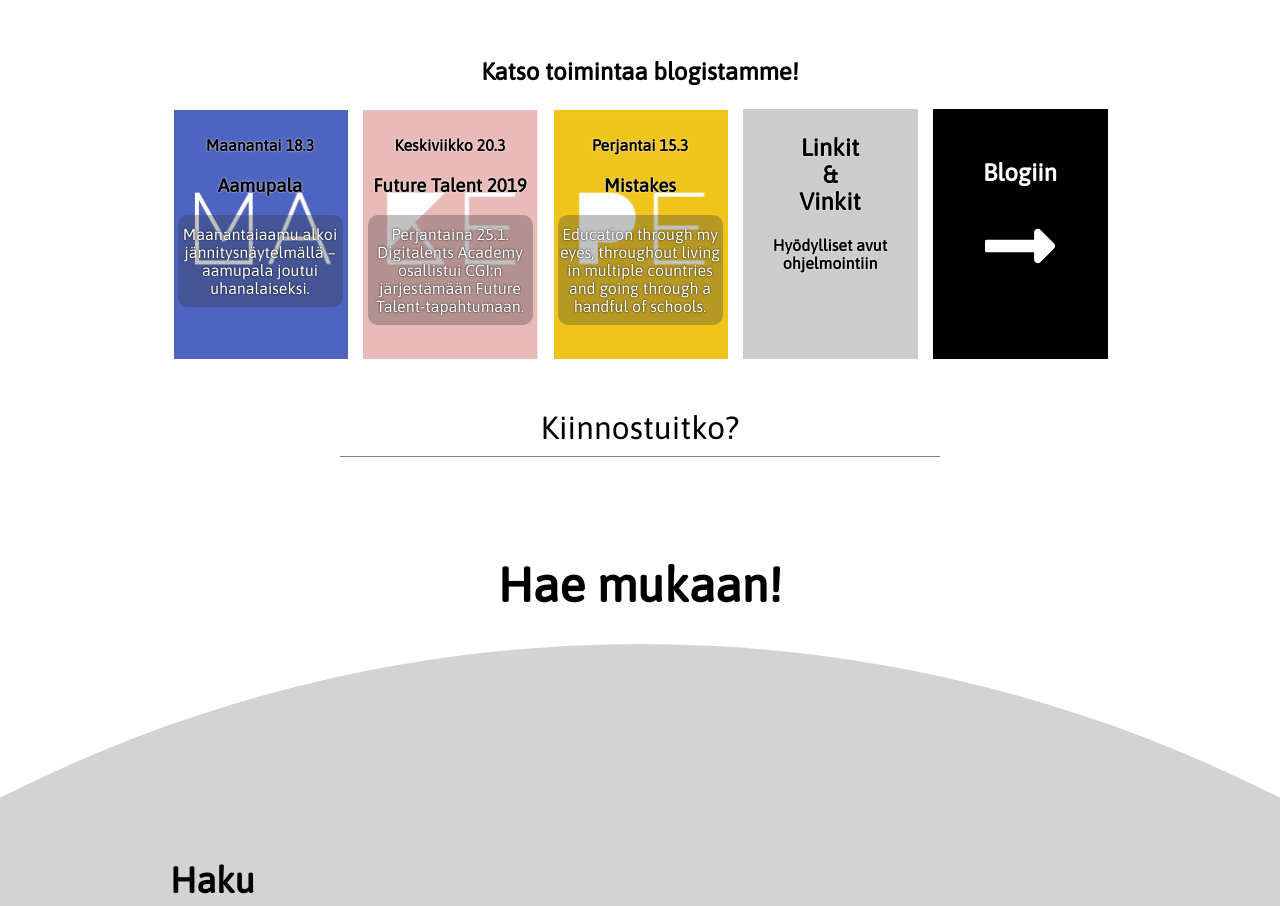
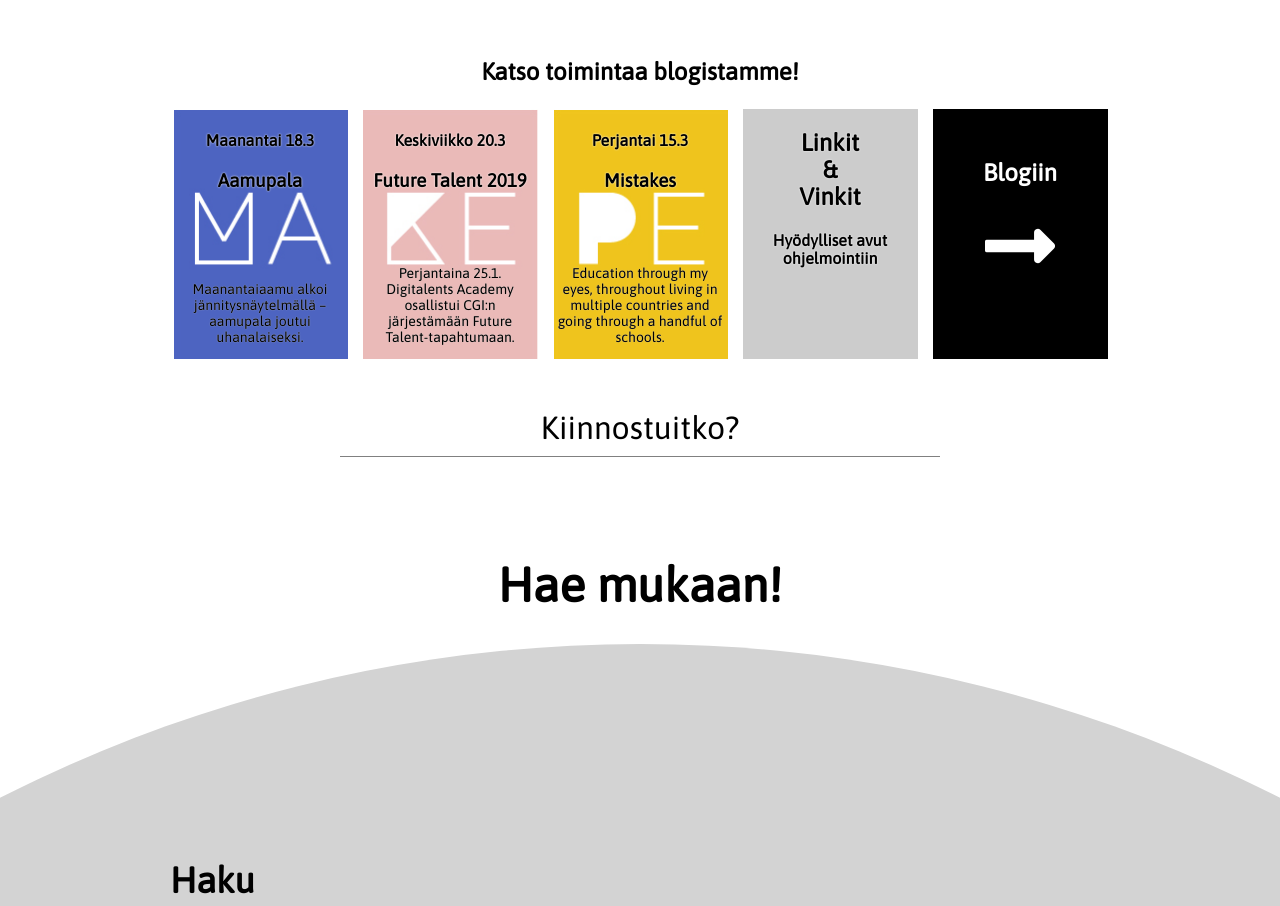
Before and after one commit to digitalents-ictbeginners/website, a React (Create React App) app: page / in a window 1280 px wide. Shown: the part 4438-5344 px from the top of the page. Built offline with nearby package versions, Linux system fonts and the light colour scheme.

Commit message:
Change blog preview.

```diff
--- a/src/components/Home/BlogPreview.css
+++ b/src/components/Home/BlogPreview.css
@@ -26,8 +26,8 @@
 }
 
 .bpcPost {
-    padding: 5px;
     background-color: #ccc;
+    position: relative;
 }
 
 .bpcPost h4, .bpcPost h3, .bpcPost h2 {
@@ -36,11 +36,13 @@
 }
 
 .bpcPost p {
-    padding: 10px 0;
-    color: white;
-    text-shadow: 0 0 2px black;
-    background-color: rgba(50,50,50,0.3);
-    border-radius: 10px;
+    padding: 0 3px;
+    color: black;
+     text-shadow: 0 0 1px #ccc;
+ /*     background-color: rgba(50,50,50,0.3);*/    border-radius: 10px;
+    position: absolute;
+    bottom: 0;
+    font-size: 14px;
 }
 
 .bpcLink {
```
